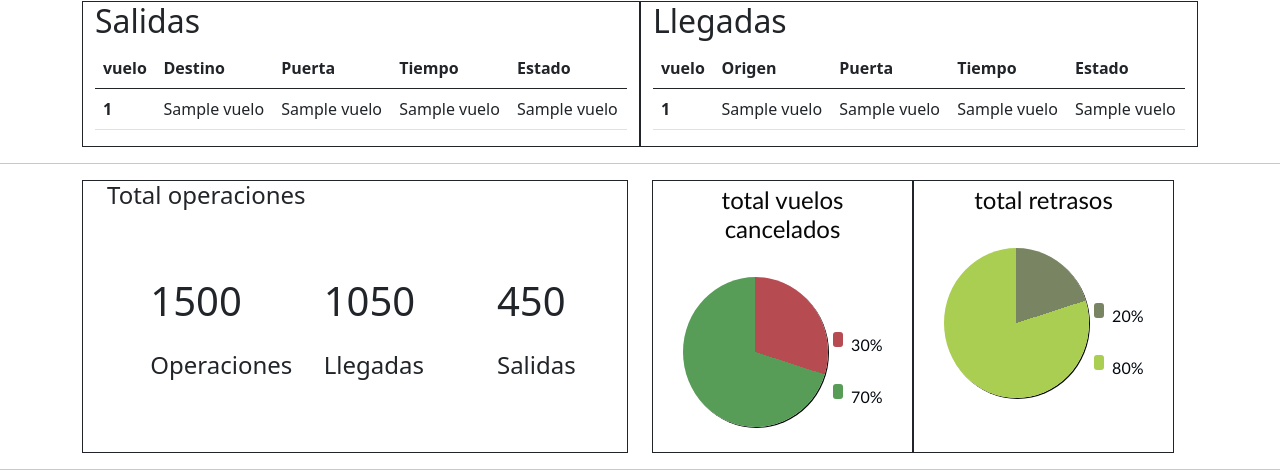
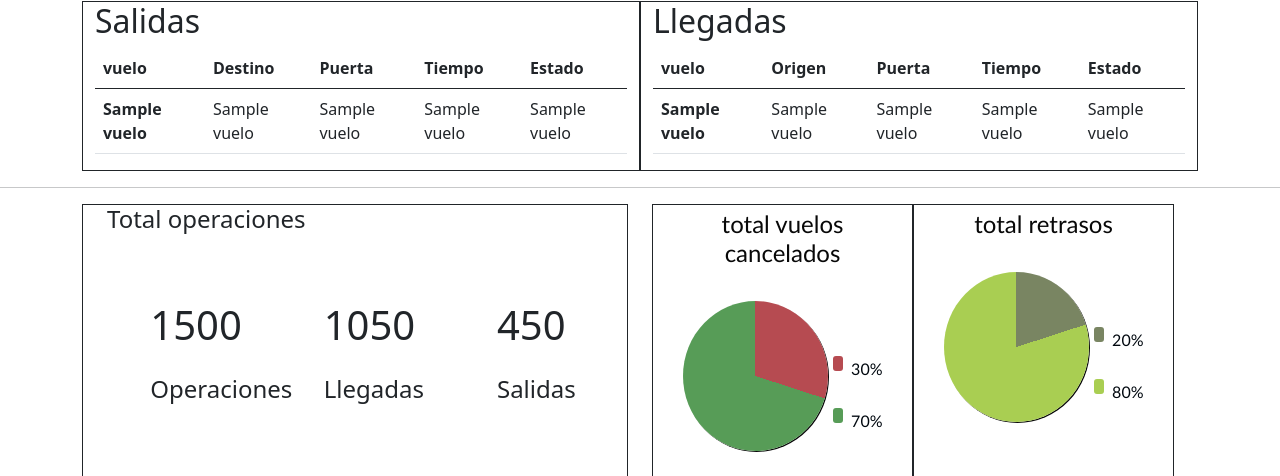
Before and after one commit to yerlisgonzalezg/proyecto_gestion_vuelos, a Flask app: template templates/dashboard.html in a window 1280 px wide. Shown: the part 80-556 px from the top of the page. Run offline with Flask 2, Linux system fonts and the light colour scheme; the template is opened without the code that fills it: most values are stand-ins (such as "Sample title", 1, 10 or a date in 2020).

Commit message:
actualizacion campos  bd
adicion campos bd ywerlis

```diff
--- a/templates/dashboard.html
+++ b/templates/dashboard.html
@@ -113,9 +113,9 @@
                 {%for vuelo in vuelos_salida %}
 
                 <tr>
-                  <th scope="row">{%print(vuelo[0]) %}</th>
+                  <th scope="row">{%print(vuelo[4]) %}</th>
                   <td>{%print(vuelo[2]) %}</td>
-                  <td>{%print(vuelo[4]) %}</td>
+                  <td>{%print(vuelo[5]) %}</td>
                   <td>{%print(vuelo[6]) %}</td>
                   <td>{%print(vuelo[3]) %}</td>
                 </tr>
@@ -139,10 +139,10 @@
               <tbody>
                 {%for vuelo in vuelos_llegada %}
                 <tr>
-                  <th scope="row">{%print(vuelo[0]) %}</th>
+                  <th scope="row">{%print(vuelo[4]) %}</th>
                   <td>{%print(vuelo[1]) %}</td>
-                  <td>{%print(vuelo[4]) %}</td>
                   <td>{%print(vuelo[5]) %}</td>
+                  <td>{%print(vuelo[6]) %}</td>
                   <td>{%print(vuelo[3]) %}</td>
                 </tr>
                 {%endfor %}
```
Also changed, not shown: bd_vuelos.db.
